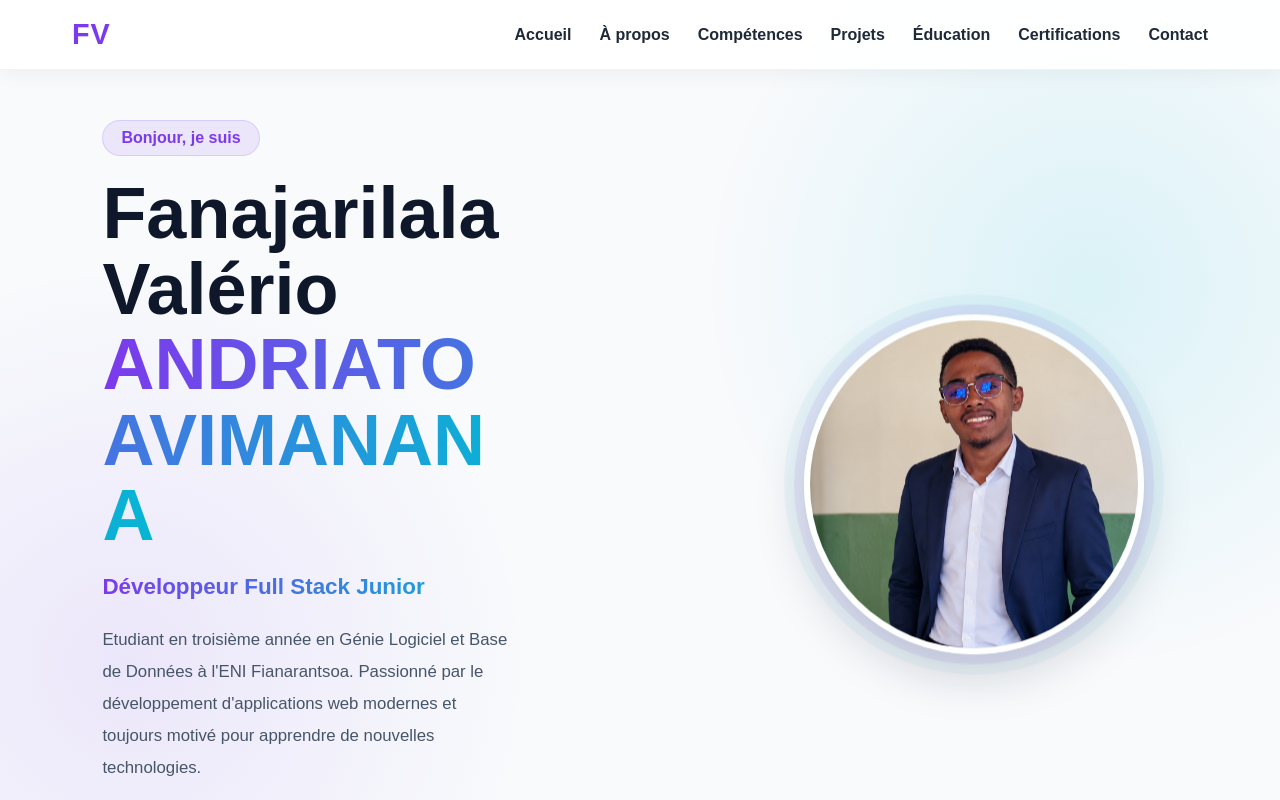
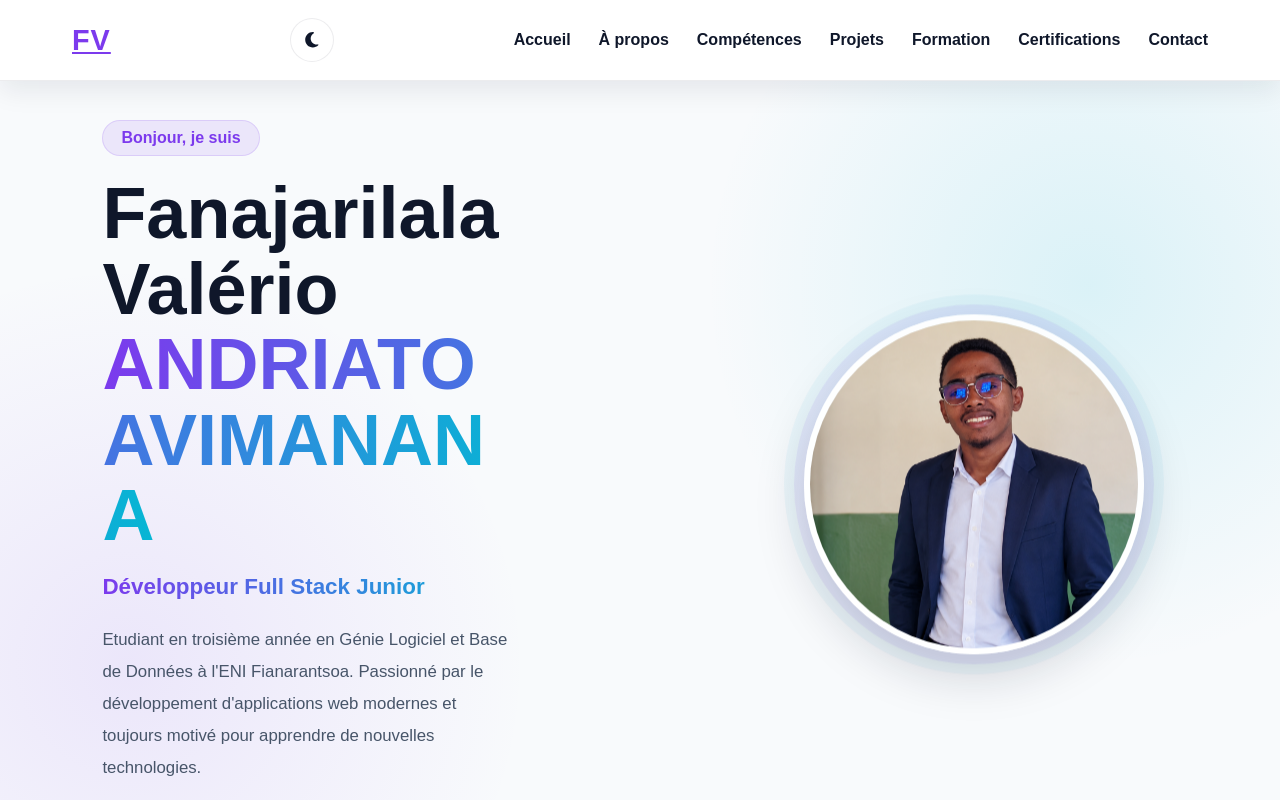
Before and after one commit to Fanajaval/mon-portfolio, a React (Vite) app: page / in a window 1280 px wide. Shown: the top 800 px of the page. Built offline with nearby package versions, Linux system fonts and the light colour scheme.

Commit message:
dark mode section navbar

```diff
--- a/src/components/Navbar.jsx
+++ b/src/components/Navbar.jsx
@@ -1,13 +1,37 @@
 import { useState } from "react";
+
+import {
+  FaMoon,
+  FaSun,
+} from "react-icons/fa6";
+
 import "../styles/Navbar.css";
 
-function Navbar() {
+function Navbar({ theme, toggleTheme }) {
+
   const [menuOpen, setMenuOpen] = useState(false);
 
   return (
+
     <header className="header">
+
       <nav className="navbar">
-        <div className="logo">FV</div>
+
+        <a href="#hero" className="logo">
+          FV
+        </a>
+
+
+        <div className="nav-actions">
+            <button
+                className="theme-btn"
+                onClick={toggleTheme}
+                aria-label="Changer le thème"
+            >
+                {theme === "light"
+                ? <FaMoon />
+                : <FaSun />}
+            </button>
 
             <button
                 className="menu-btn"
@@ -17,17 +41,59 @@ function Navbar() {
                 {menuOpen ? "✕" : "☰"}
             </button>
 
+            </div>
+
+
         <ul className={`nav-links ${menuOpen ? "open" : ""}`}>
-          <li><a href="#hero" onClick={() => setMenuOpen(false)}>Accueil</a></li>
-          <li><a href="#about" onClick={() => setMenuOpen(false)}>À propos</a></li>
-          <li><a href="#skills" onClick={() => setMenuOpen(false)}>Compétences</a></li>
-          <li><a href="#projects" onClick={() => setMenuOpen(false)}>Projets</a></li>
-          <li><a href="#education" onClick={() => setMenuOpen(false)}>Éducation</a></li>
-          <li><a href="#certifications" onClick={() => setMenuOpen(false)}>Certifications</a></li>
-          <li><a href="#contact" onClick={() => setMenuOpen(false)}>Contact</a></li>
+
+          <li>
+            <a href="#hero" onClick={() => setMenuOpen(false)}>
+              Accueil
+            </a>
+          </li>
+
+          <li>
+            <a href="#about" onClick={() => setMenuOpen(false)}>
+              À propos
+            </a>
+          </li>
+
+          <li>
+            <a href="#skills" onClick={() => setMenuOpen(false)}>
+              Compétences
+            </a>
+          </li>
+
+          <li>
+            <a href="#projects" onClick={() => setMenuOpen(false)}>
+              Projets
+            </a>
+          </li>
+
+          <li>
+            <a href="#education" onClick={() => setMenuOpen(false)}>
+              Formation
+            </a>
+          </li>
+
+          <li>
+            <a href="#certifications" onClick={() => setMenuOpen(false)}>
+              Certifications
+            </a>
+          </li>
+
+          <li>
+            <a href="#contact" onClick={() => setMenuOpen(false)}>
+              Contact
+            </a>
+          </li>
+
         </ul>
+
       </nav>
+
     </header>
+
   );
 }
 
--- a/src/styles/Navbar.css
+++ b/src/styles/Navbar.css
@@ -5,12 +5,17 @@
   width: 100%;
   z-index: 1000;
 
-  background: rgba(255, 255, 255, 0.9);
+  background: color-mix(in srgb, var(--surface-color) 96%, transparent);
   backdrop-filter: blur(12px);
   -webkit-backdrop-filter: blur(12px);
 
-  border-bottom: 1px solid rgba(0, 0, 0, 0.05);
-  box-shadow: 0 4px 20px rgba(0, 0, 0, 0.05);
+  border-bottom: 1px solid var(--border-color);
+  box-shadow: 0 10px 25px var(--shadow-color);
+
+  transition:
+    background-color 0.3s ease,
+    border-color 0.3s ease,
+    box-shadow 0.3s ease;
 }
 
 .navbar {
@@ -48,7 +53,7 @@
 .nav-links a {
   position: relative;
   text-decoration: none;
-  color: #1f2937;
+  color: var(--text-color);
   font-size: 1rem;
   font-weight: 600;
   transition: color 0.3s ease;
@@ -104,6 +109,41 @@
   transform: scale(1.1);
 }
 
+.theme-btn {
+  display: flex;
+  align-items: center;
+  justify-content: center;
+
+  width: 44px;
+  height: 44px;
+
+  border-radius: 50%;
+  border: 1px solid var(--border-color);
+
+  background: var(--surface-color);
+  color: var(--text-color);
+
+  cursor: pointer;
+  font-size: 1.1rem;
+
+  transition:
+    transform 0.2s ease,
+    background-color 0.3s ease,
+    color 0.3s ease,
+    border-color 0.3s ease;
+}
+
+.theme-btn:hover {
+  transform: scale(1.08);
+  background: var(--surface-secondary);
+}
+
+.nav-actions {
+  display: flex;
+  align-items: center;
+  gap: 12px;
+}
+
 @media (max-width: 768px) {
   .navbar {
     padding: 16px 20px;
@@ -133,12 +173,13 @@
     padding: 24px 0;
     margin: 0;
 
-    background: rgba(255, 255, 255, 0.97);
+    background: color-mix(in srgb, var(--surface-color) 96%, transparent);
+    border-bottom: 1px solid var(--border-color);
+    box-shadow: 0 10px 25px var(--shadow-color);
     backdrop-filter: blur(10px);
     -webkit-backdrop-filter: blur(10px);
 
-    border-bottom: 1px solid rgba(0, 0, 0, 0.05);
-    box-shadow: 0 10px 25px rgba(0, 0, 0, 0.08);
+
 
     opacity: 0;
     visibility: hidden;
```
Lines whose indentation alone changed are shown as unchanged.
